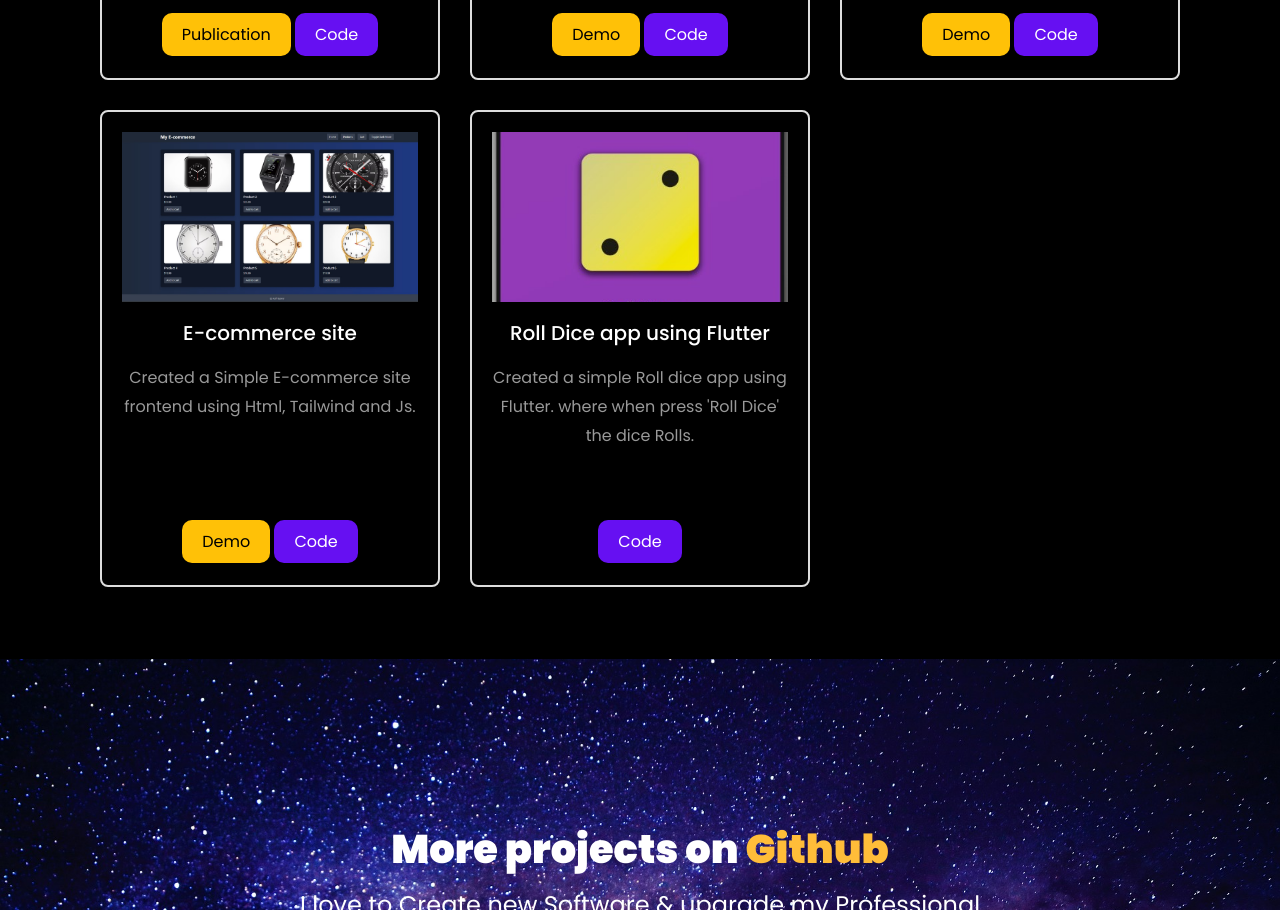
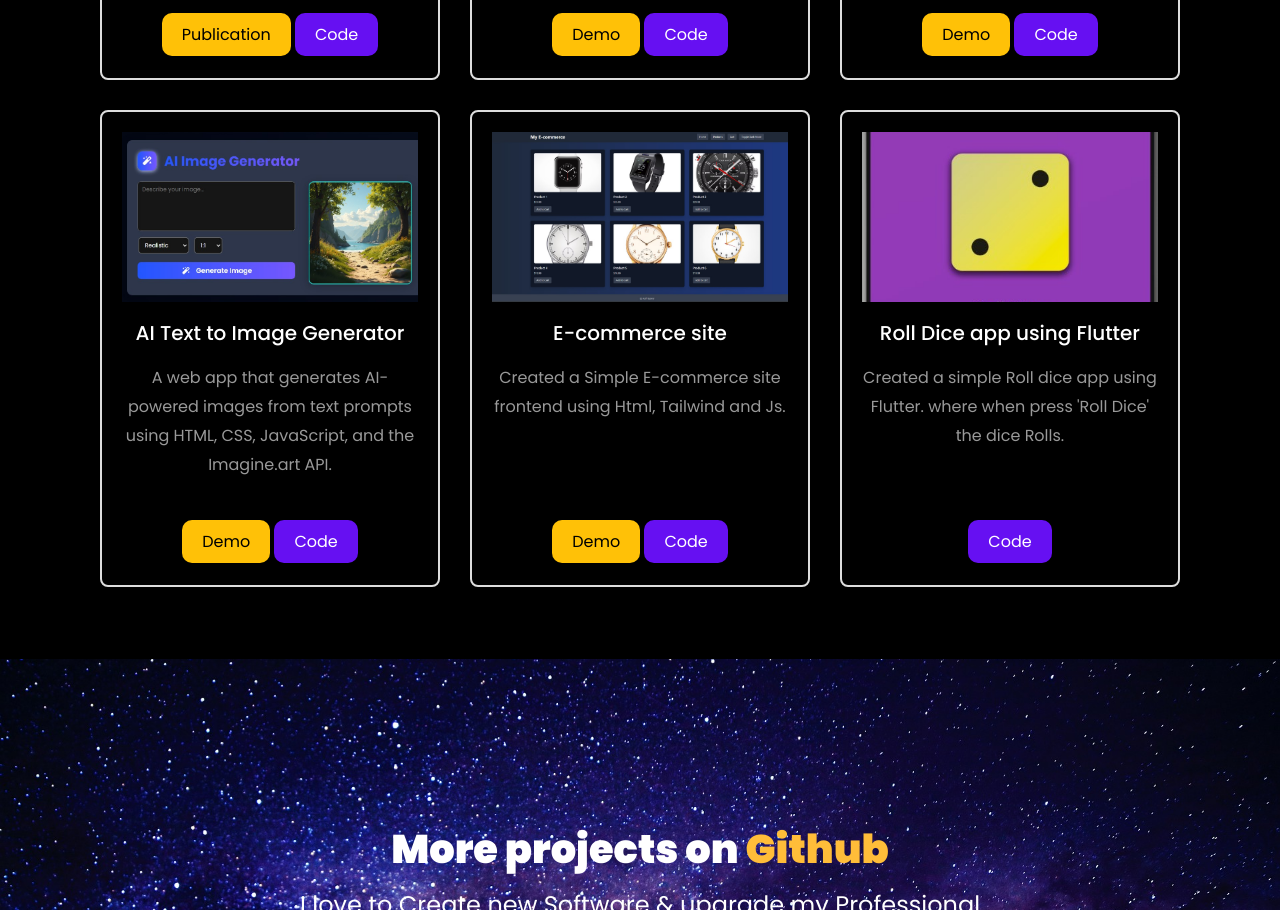
Before and after one commit to Asif-000/Portfolio, a plain HTML site: page index.html in a window 1280 px wide. Shown: the part 2841-3751 px from the top of the page. Drawn offline with Linux system fonts and the light colour scheme; files whose address does not match are found by name.

Commit message:
added new project

```diff
--- a/index.html
+++ b/index.html
@@ -384,6 +384,19 @@
             </div>
 			<div class="col-md-4 d-flex ftco-animate">
               <div class="blog-entry justify-content-end">
+                <a href="https://asif-000.github.io/AI-Text-to-Image-Generator/" class="block-20 zoom-effect" style="background-image: url('images/proj_8.jpg');"></a>
+                <div class="text mt-3 float-right d-block">
+                  <h3 class="heading" style="text-align: center;"><a href="https://asif-000.github.io/AI-Text-to-Image-Generator/">AI Text to Image Generator</a></h3>
+                  <p class="card-description" style="text-align: center;">A web app that generates AI-powered images from text prompts using HTML, CSS, JavaScript, and the Imagine.art API.</p>
+                  <div class="py-2" style="text-align: center;">
+                    <a href="https://asif-000.github.io/AI-Text-to-Image-Generator/" class="btn-demo">Demo</a>
+                    <a href="https://github.com/Asif-000/AI-Text-to-Image-Generator" class="btn-code">Code</a>
+                  </div>
+                </div>
+              </div>
+            </div>
+			<div class="col-md-4 d-flex ftco-animate">
+              <div class="blog-entry justify-content-end">
                 <a href="https://asif-000.github.io/E-commerce-site-Frontend/" class="block-20 zoom-effect" style="background-image: url('images/proj_3.jpg');"></a>
                 <div class="text mt-3 float-right d-block">
                   <h3 class="heading" style="text-align: center;"><a href="https://asif-000.github.io/E-commerce-site-Frontend/">E-commerce site</a></h3>
```
Also changed, not shown: images/proj_8.jpg (added).
